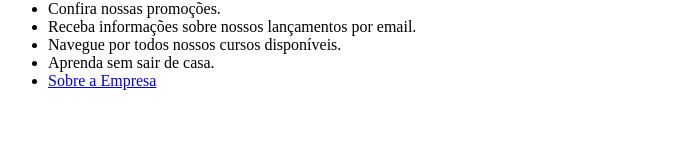
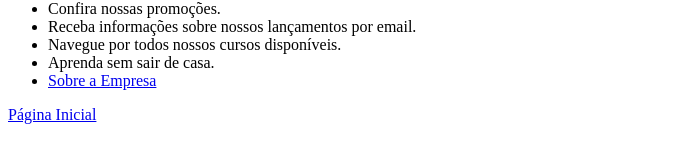
Before and after one commit to hendeocarlos/MusicDot, a plain HTML site: page index.html in a window 1280 px wide. Shown: the part 127-290 px from the top of the page, without its empty margins (0-696 px from the left). Drawn offline with Linux system fonts and the light colour scheme.

Commit message:
página inicial

```diff
--- a/index.html
+++ b/index.html
@@ -20,5 +20,6 @@
         <li>Aprenda sem sair de casa.</li>
         <li><a href="https://hendeocarlos.github.io/MusicDot/sobre.html">Sobre a Empresa</a>
     </ul>
+    <a href="index.html">Página Inicial</a>
 </body>
 </html>
```
